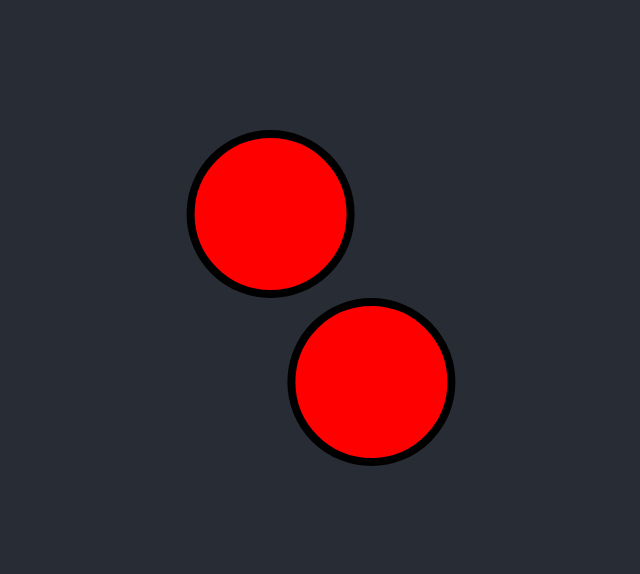
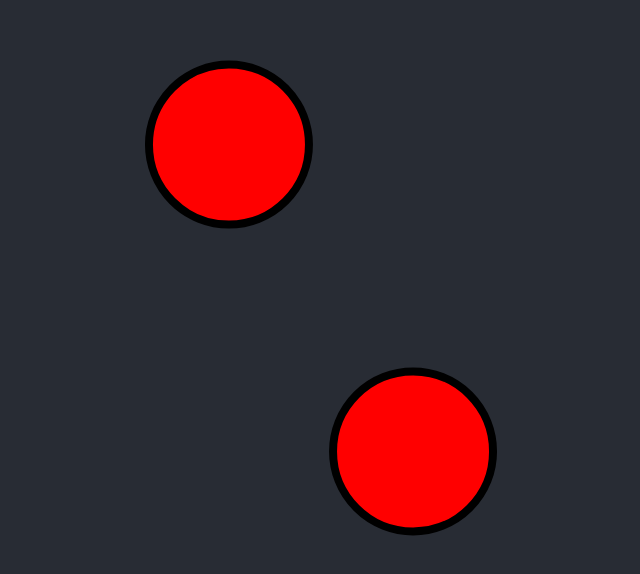
Before and after one commit to m-emm/graph-layouter-interactive, a React (Create React App) app: page / in a window 1280 px wide. Shown: the part 154-728 px from the top of the page, without its empty margins (319-959 px from the left). Built offline with nearby package versions, Linux system fonts and the light colour scheme.

Commit message:
Non-functional prototype of dragging

```diff
--- a/src/App.js
+++ b/src/App.js
@@ -23,7 +23,7 @@ const theta2 = 0.81;
 const distanceMin2 = 1;
 const distanceMax2 = Infinity;
 const alpha = 1;
-const global_strength = -30;
+const global_strength = -10;
 
 function accumulate(strengths) {
   return function (quad) {
@@ -123,7 +123,7 @@ function multibody_force(nodes) {
   out_nodes.forEach((node) => {
     tree.visit(apply(node, strengths))
   });
-  out_nodes.forEach((node) => { console.log(node.vx, node.vy) });
+  // out_nodes.forEach((node) => { console.log(node.vx, node.vy) });
   const retval = out_nodes.map((n) => ({ vx: n.vx, vy: n.vy }));
   return retval;
 }
@@ -132,7 +132,7 @@ function multibody_force(nodes) {
 function App() {
   const listNodes = [{ x: 20, y: 20 }, { x: 50, y: 70 }]
   const forces = [
-    (nodes) => { return nodes.map((node) => ({ vx: -(node.x - 50) * 0.1, vy: -(node.y - 50) * 0.1 })) },
+    (nodes) => { return nodes.map((node) => ({ vx: -(node.x - 50) * 0.01, vy: -(node.y - 50) * 0.01 })) },
     multibody_force
   ]
 
--- a/src/GraphNode.js
+++ b/src/GraphNode.js
@@ -1,7 +1,11 @@
-function GraphNode({x,y}) {
-
+function GraphNode({x,y,index,locked}) {
+    let fill = "red";
+    if (locked) {
+        fill = "blue";
+    }
     return(
-        <circle cx={x} cy={y} r="10" stroke="black" strokeWidth="1" fill="red" />
+        // <circle cx={x} cy={y} r="10" stroke="black" strokeWidth="1" fill={fill} onClick={(e) => onClick(index,e)}  onDrag={(e) => onDrag(index,e)} />
+        <circle cx={x} cy={y} r="10" stroke="black" strokeWidth="1" fill={fill} id={"node_"+index}/>
     )
 }
 
--- a/src/GraphSvg.js
+++ b/src/GraphSvg.js
@@ -6,7 +6,7 @@ import { timer, interval } from 'd3-timer';
 function GraphSvg({ nodes, velocityDecay, forces }) {
 
 
-    const [nodesMechanics, setNodesMechanics] = useState(nodes.map((node) => { return { x: node.x, y: node.y, vx: 0, vy: 0, fx: 0, fy: 0, fixed: { x: null, y: null } } }))
+    const [nodesMechanics, setNodesMechanics] = useState(nodes.map((node,i) => { return { x: node.x, y: node.y, vx: 0, vy: 0, fx: 0, fy: 0, index:i,locked:false} }))
 
 
 
@@ -15,7 +15,7 @@ function GraphSvg({ nodes, velocityDecay, forces }) {
         const newNodesMechanics = function (currentNodesMechanics) {
             const velocitiesRaw = forces.map((force) => { return force(currentNodesMechanics) })
             const velocities =velocitiesRaw.reduce((acc,val) => { return acc.map( (v,i) => { return {vx: v.vx +val[i].vx, vy: v.vy+val[i].vy} } ) })
-            console.log("There are " + velocities.length + " velocities")
+            // console.log("There are " + velocities.length + " velocities")
 
 
                 // .reduce((acc, val) => { return acc.map((v, i) => { return { vx: v.vx + val[i].vx, vy: v.vy + val[i].vy } }) })
@@ -24,12 +24,15 @@ function GraphSvg({ nodes, velocityDecay, forces }) {
                 (node, i) => {
 
                     return {
-                        x: node.x + (node.vx + velocities[i].vx),
-                        y: node.y + (node.vy + velocities[i].vy),
+                        x: node.locked ?  node.fx : node.x + (node.vx + velocities[i].vx),
+                        y: node.locked ?  node.fy : node.y + (node.vy + velocities[i].vy),
                         vx: (node.vx + velocities[i].vx) * velocityDecay,
                         vy: (node.vy + velocities[i].vy) * velocityDecay,
                         fx: node.fx,
                         fy: node.fy,
+                        index:node.index,
+                        locked:node.locked
+
                     }
                 })
         };
@@ -39,17 +42,64 @@ function GraphSvg({ nodes, velocityDecay, forces }) {
     useEffect(() => {
         const my_timer = interval(() => {
             handleStep();
-            console.log("node positions: " + nodesMechanics.map((node) => { return node.x + " " + node.y + " " }))
+            // console.log("node positions: " + nodesMechanics.map((node) => { return node.x + " " + node.y + " " }))
         }, 10);
         return () => my_timer.stop();
     }, []);
 
+    function nodeClicked(index,e) {
+        console.log("node " + index + " clicked")
+        const newNodesMechanics = nodesMechanics.map((node) => {
+            if (node.index === index) {
+                if (node.locked) {
+                    return { x: node.fx, y: node.fy, vx: node.vx, vy: node.vy, fx: null, fy: null, index: node.index, locked: false }
+                } else {
+                    return { x: node.x, y: node.y, vx: node.vx, vy: node.vy, fx: node.x, fy: node.y, index: node.index, locked: true }
+                }
+            }
+            else {
+                return node
+            }
+        })
+        setNodesMechanics(newNodesMechanics);
+    }
+
+    function nodeDragged(index,e) {
+        console.log("node " + index + " dragged " + e.clientX + " " + e.clientY)
+        const newNodesMechanics = nodesMechanics.map((node) => {
+            if (node.index === index) {
+                console.log("Node " + index + " found")
+                return { x: e.clientX, y: e.clientY, vx: node.vx, vy: node.vy, fx: node.fx, fy: node.fy, index: node.index, locked: node.locked }
+            } else {
+                return node;
+            }
+        });
+        setNodesMechanics(newNodesMechanics);
+    }
+
+    function grab(e) {
+        console.log("grabbed " + e.target.id)
+    }
+
+    function drag(e) {
+        if(e.target.id.startsWith("node_")) {
+            const index = parseInt(e.target.id.split("_")[1]);
+            nodeDragged(index,e);
+        }
+
+    }
+
+    function drop(e) {
+        console.log("dropped " + e.target.id)
+    }
+
     const listNodes = nodesMechanics.map((node) =>
-        <GraphNode x={node.x} y={node.y} />
+        <GraphNode x={node.x} y={node.y} index={node.index}  locked={node.locked}/>
     );
     return (
         <div className="GraphSvg">
-            <svg width="1000" height="800" viewBox="0 0 100 100">
+            <svg width="1000" height="800" viewBox="0 0 100 100" onMouseDown={(e) => grab(e)} onMouseMove={(e) => drag(e)} onMouseUp={(e) => drop(e)}>
+            <rect id='BackDrop' x='-10%' y='-10%' width='110%' height='110%' fill='none' pointerEvents='all' />
                 {listNodes}
             </svg>
         </div>
```
